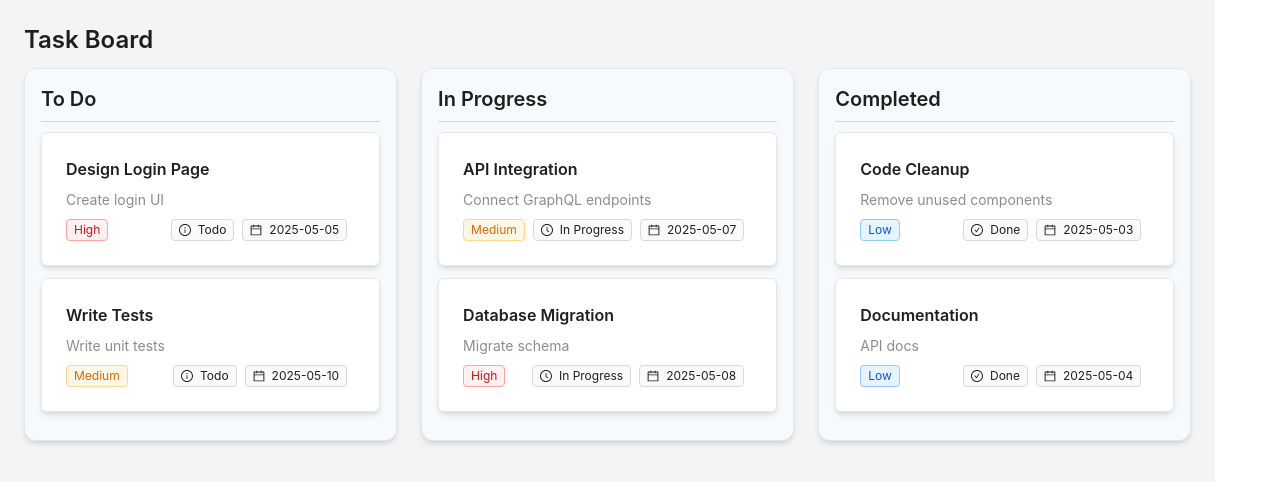
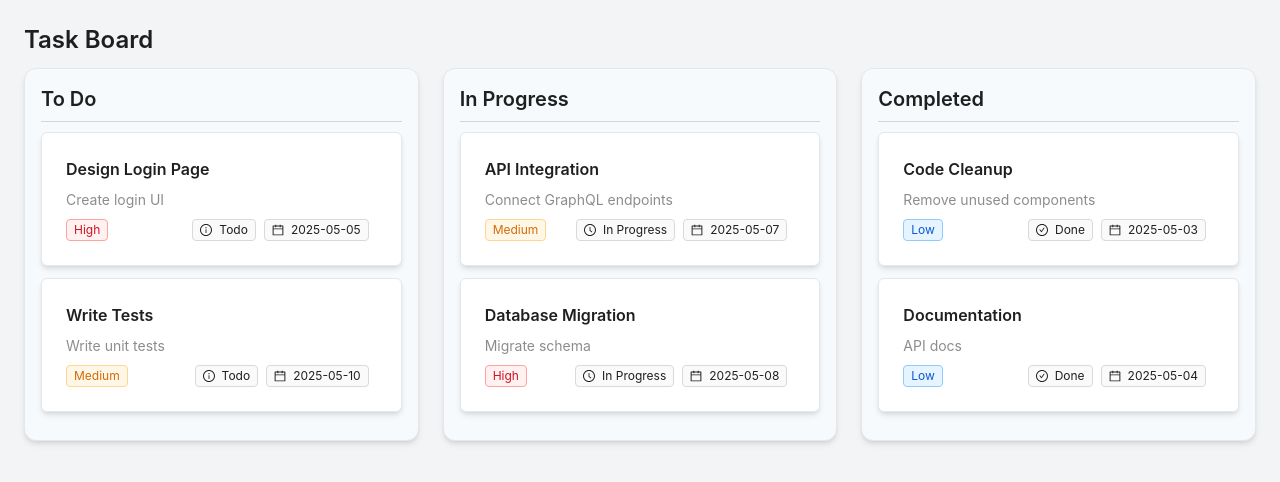
Before and after one commit to kavinrs01/task-manager, a React (Vite) app: page / in a window 1280 px wide. Shown: the top 482 px of the page. Built offline with nearby package versions, Linux system fonts and the light colour scheme.

Commit message:
clean up

```diff
--- a/src/App.tsx
+++ b/src/App.tsx
@@ -297,7 +297,7 @@ export default function BoardView() {
   const activeTask = tasks.find((t) => t.id === activeTaskId) || null;
 
   return (
-    <div className="p-6 bg-gray-100 min-h-screen">
+    <div className="p-6 bg-gray-100 min-h-screen w-full">
       <Title level={3} className="text-gray-800 mb-6">
         Task Board
       </Title>
--- a/src/index.css
+++ b/src/index.css
@@ -1,70 +1,5 @@
 @import "tailwindcss";
 
 :root {
-  font-family: system-ui, Avenir, Helvetica, Arial, sans-serif;
-  line-height: 1.5;
-  font-weight: 400;
-
-  color-scheme: light dark;
-  color: rgba(255, 255, 255, 0.87);
-  background-color: #242424;
-
-  font-synthesis: none;
-  text-rendering: optimizeLegibility;
-  -webkit-font-smoothing: antialiased;
-  -moz-osx-font-smoothing: grayscale;
+ width: 100%;
 }
-
-a {
-  font-weight: 500;
-  color: #646cff;
-  text-decoration: inherit;
-}
-a:hover {
-  color: #535bf2;
-}
-
-body {
-  margin: 0;
-  display: flex;
-  place-items: center;
-  min-width: 320px;
-  min-height: 100vh;
-}
-
-h1 {
-  font-size: 3.2em;
-  line-height: 1.1;
-}
-
-button {
-  border-radius: 8px;
-  border: 1px solid transparent;
-  padding: 0.6em 1.2em;
-  font-size: 1em;
-  font-weight: 500;
-  font-family: inherit;
-  background-color: #1a1a1a;
-  cursor: pointer;
-  transition: border-color 0.25s;
-}
-button:hover {
-  border-color: #646cff;
-}
-button:focus,
-button:focus-visible {
-  outline: 4px auto -webkit-focus-ring-color;
-}
-
-@media (prefers-color-scheme: light) {
-  :root {
-    color: #213547;
-    background-color: #ffffff;
-  }
-  a:hover {
-    color: #747bff;
-  }
-  button {
-    background-color: #f9f9f9;
-  }
-}
```
